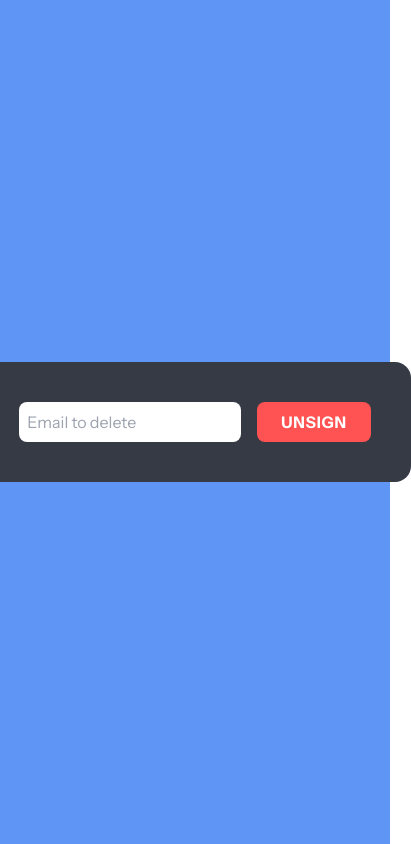
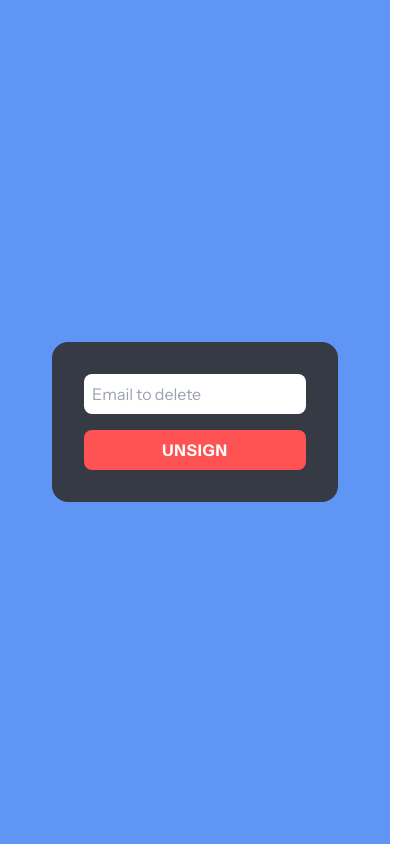
Before and after one commit to DominikKoniarz/React-NodeJS-NewsletterApp, a React (Vite) app in the folder frontend/: page /unsign in a window 390 px wide. Shown: the whole page, 411 px wide, since content can reach past the window. Built offline with nearby package versions, Linux system fonts and the light colour scheme.

Commit message:
Added responsivenes to the site

```diff
--- a/frontend/src/page/Submitted/SubmittedPage.tsx
+++ b/frontend/src/page/Submitted/SubmittedPage.tsx
@@ -10,11 +10,11 @@ const SubmittedPage = () => {
   return (
     <main className="flex items-center justify-center w-screen h-screen p-4 bg-color1">
       <div className="relative p-12 mx-auto border border-none bg-boxColor rounded-2xl ">
-				<p className="text-2xl text-white">
+        <p className="text-xl text-center text-white md:text-2xl">
           Congratulations, you succesfully signed up!
         </p>
         <Link
-					className="flex justify-center p-4 text-lg italic transition-colors duration-300 opacity-50 text-color2 hover:text-slate-950"
+          className="flex justify-center p-4 text-base italic transition-colors duration-300 opacity-50 md:text-lg text-color2 hover:text-slate-950"
           to="/"
         >
           Come back to Home Page
--- a/frontend/src/page/UnsignPage/Unsign.tsx
+++ b/frontend/src/page/UnsignPage/Unsign.tsx
@@ -87,7 +87,7 @@ const Unsign = () => {
   return (
     <main className="flex items-center justify-center w-screen h-screen p-4 bg-color1">
       <form
-				className="flex flex-col gap-4 p-10 mx-auto border border-none bg-boxColor rounded-2xl "
+        className="flex flex-col gap-4 p-8 mx-auto border border-none md:p-10 bg-boxColor rounded-2xl "
         onSubmit={(e) => {
           e.preventDefault();
           handleSubmit(email);
@@ -95,7 +95,7 @@ const Unsign = () => {
       >
         {!isLoading ? (
           <>
-						<div className="flex gap-4">
+            <div className="flex flex-col gap-4 md:flex-row">
               <UnsignLabel />
               <UnsignInput email={email} setState={setEmail} />
               <UnsignButton />
```
Also changed, not shown: frontend/src/page/RootPage/Form.tsx (indentation only), frontend/src/page/RootPage/RootPage.tsx (indentation only). Lines whose indentation alone changed are shown as unchanged.
